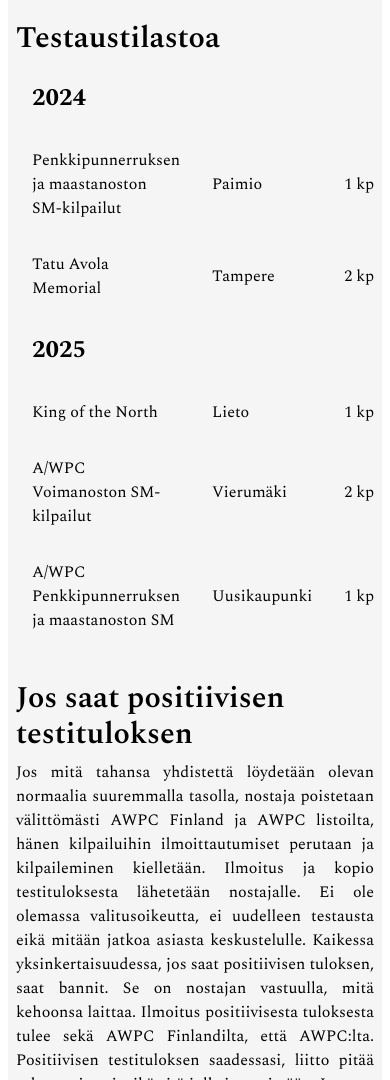
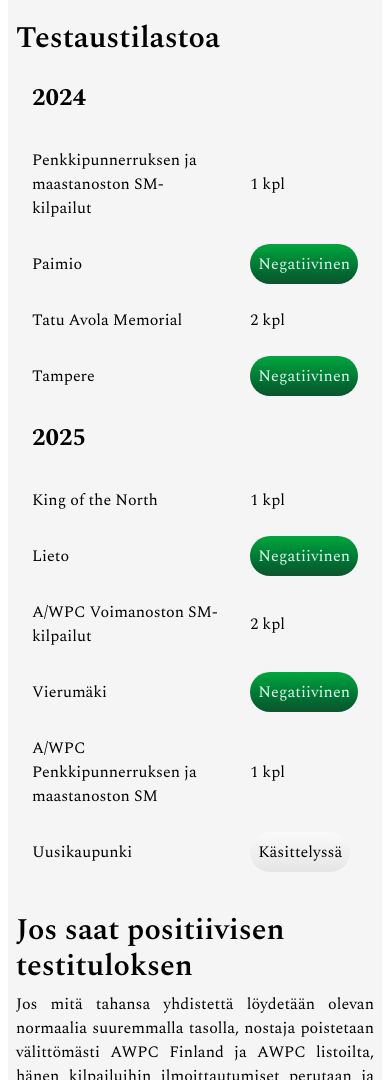
Before and after one commit to friskenstein/AWPC-Finland-Website, an Eleventy site: page src/testing.html in a window 390 px wide. Shown: the part 720-1800 px from the top of the page. Built offline with nearby package versions, Linux system fonts and the light colour scheme; Eleventy itself is replaced by a stand-in of ours; files that its build step writes are made by us from their sources.

Commit message:
style: safari css issues + table responsiveness

```diff
--- a/src/board.html
+++ b/src/board.html
@@ -30,7 +30,7 @@
 				<line x1="0" y1="0" x2="100" y2="0" stroke="#000" stroke-width="2" stroke-linecap="round" />
 				<line x1="0" y1="30" x2="100" y2="30" stroke="#000" stroke-width="2" stroke-linecap="round" />
 			</svg>
-			<img src="/img/AmateurWorldPowerliftingCongress.png" alt="AWPC Finland" class="relative top-[-126%] size-[80px] mx-auto" />
+			<img src="/img/AmateurWorldPowerliftingCongress.png" alt="AWPC Finland" class="relative translate-y-[-88%] size-[80px] mx-auto" />
 		</div>
 	</div>
 
--- a/src/testing.html
+++ b/src/testing.html
@@ -5,71 +5,102 @@
 
 <div class="fpo-pagelet mt-8">
 	<h2>Testaustilastoa</h2>
-	<div class="overflow-x-scroll">
 	<table>
 		<tbody>
-				<tr class="svelte-gdop9a">
-					<td colspan="4" class="svelte-gdop9a">
+			<tr>
+				<td colspan="4">
 					<h3>2024</h3>
 				</td>
 			</tr>
-				<tr class="svelte-gdop9a">
-					<td class="svelte-gdop9a">
+			<tr>
+				<td>
 					Penkkipunnerruksen ja maastanoston SM-kilpailut
 				</td>
-					<td class="svelte-gdop9a">Paimio</td>
-					<td class="svelte-gdop9a">1&nbsp;kpl</td>
-					<td class="svelte-gdop9a">
+				<td class="hidden sm:table-cell">Paimio</td>
+				<td>1&nbsp;kpl</td>
+				<td class="hidden sm:table-cell">
 					<span
 						class="bg-gradient-to-b text-green-100 from-green-600 to-green-900 p-2 rounded-full">Negatiivinen</span>
 				</td>
 			</tr>
-				<tr class="svelte-gdop9a">
-					<td class="svelte-gdop9a">Tatu Avola Memorial</td>
-					<td class="svelte-gdop9a">Tampere</td>
-					<td class="svelte-gdop9a">2&nbsp;kpl</td>
-					<td class="svelte-gdop9a">
+			<tr class="sm:hidden">
+				<td>Paimio</td>
+				<td>
 					<span
 						class="bg-gradient-to-b text-green-100 from-green-600 to-green-900 p-2 rounded-full">Negatiivinen</span>
 				</td>
 			</tr>
-				<tr class="svelte-gdop9a">
-					<td colspan="4" class="svelte-gdop9a">
-						<h3>2025</h3>
-					</td>
-				</tr>
-				<tr class="svelte-gdop9a">
-					<td class="svelte-gdop9a">King of the North</td>
-					<td class="svelte-gdop9a">Lieto</td>
-					<td class="svelte-gdop9a">1&nbsp;kpl</td>
-					<td class="svelte-gdop9a">
+			<tr>
+				<td>Tatu Avola Memorial</td>
+				<td class="hidden sm:table-cell">Tampere</td>
+				<td>2&nbsp;kpl</td>
+				<td class="hidden sm:table-cell">
 					<span
 						class="bg-gradient-to-b text-green-100 from-green-600 to-green-900 p-2 rounded-full">Negatiivinen</span>
 				</td>
 			</tr>
-				<tr class="svelte-gdop9a">
-					<td class="svelte-gdop9a">A/WPC Voimanoston SM-kilpailut</td>
-					<td class="svelte-gdop9a">Vierumäki</td>
-					<td class="svelte-gdop9a">2&nbsp;kpl</td>
-					<td class="svelte-gdop9a">
+			<tr class="sm:hidden">
+				<td>Tampere</td>
+				<td>
 					<span
 						class="bg-gradient-to-b text-green-100 from-green-600 to-green-900 p-2 rounded-full">Negatiivinen</span>
 				</td>
 			</tr>
-				<tr class="svelte-gdop9a">
-					<td class="svelte-gdop9a">
+			<tr>
+				<td colspan="4">
+					<h3>2025</h3>
+				</td>
+			</tr>
+			<tr>
+				<td>King of the North</td>
+				<td class="hidden sm:table-cell">Lieto</td>
+				<td>1&nbsp;kpl</td>
+				<td class="hidden sm:table-cell">
+					<span
+						class="bg-gradient-to-b text-green-100 from-green-600 to-green-900 p-2 rounded-full">Negatiivinen</span>
+				</td>
+			</tr>
+			<tr class="sm:hidden">
+				<td>Lieto</td>
+				<td>
+					<span
+						class="bg-gradient-to-b text-green-100 from-green-600 to-green-900 p-2 rounded-full">Negatiivinen</span>
+				</td>
+			</tr>
+			<tr>
+				<td>A/WPC Voimanoston SM-kilpailut</td>
+				<td class="hidden sm:table-cell">Vierumäki</td>
+				<td>2&nbsp;kpl</td>
+				<td class="hidden sm:table-cell">
+					<span
+						class="bg-gradient-to-b text-green-100 from-green-600 to-green-900 p-2 rounded-full">Negatiivinen</span>
+				</td>
+			</tr>
+			<tr class="sm:hidden">
+				<td>Vierumäki</td>
+				<td>
+					<span
+						class="bg-gradient-to-b text-green-100 from-green-600 to-green-900 p-2 rounded-full">Negatiivinen</span>
+				</td>
+			</tr>
+			<tr>
+				<td>
 					A/WPC Penkkipunnerruksen ja maastanoston SM
 				</td>
-					<td class="svelte-gdop9a">Uusikaupunki</td>
-					<td class="svelte-gdop9a">1&nbsp;kpl</td>
-					<td class="svelte-gdop9a">
-						<span
-							class="bg-gradient-to-b from-neutral-50 to-neutral-200 p-2 rounded-full">Käsittelyssä</span>
+				<td class="hidden sm:table-cell">Uusikaupunki</td>
+				<td>1&nbsp;kpl</td>
+				<td class="hidden sm:table-cell">
+					<span class="bg-gradient-to-b from-neutral-50 to-neutral-200 p-2 rounded-full">Käsittelyssä</span>
+				</td>
+			</tr>
+			<tr class="sm:hidden">
+				<td>Uusikaupunki</td>
+				<td>
+					<span class="bg-gradient-to-b from-neutral-50 to-neutral-200 p-2 rounded-full">Käsittelyssä</span>
 				</td>
 			</tr>
 		</tbody>
 	</table>
-	</div>
 </div>
 
 <div class="fpo-pagelet mt-8">
```
Lines whose indentation alone changed are shown as unchanged.
